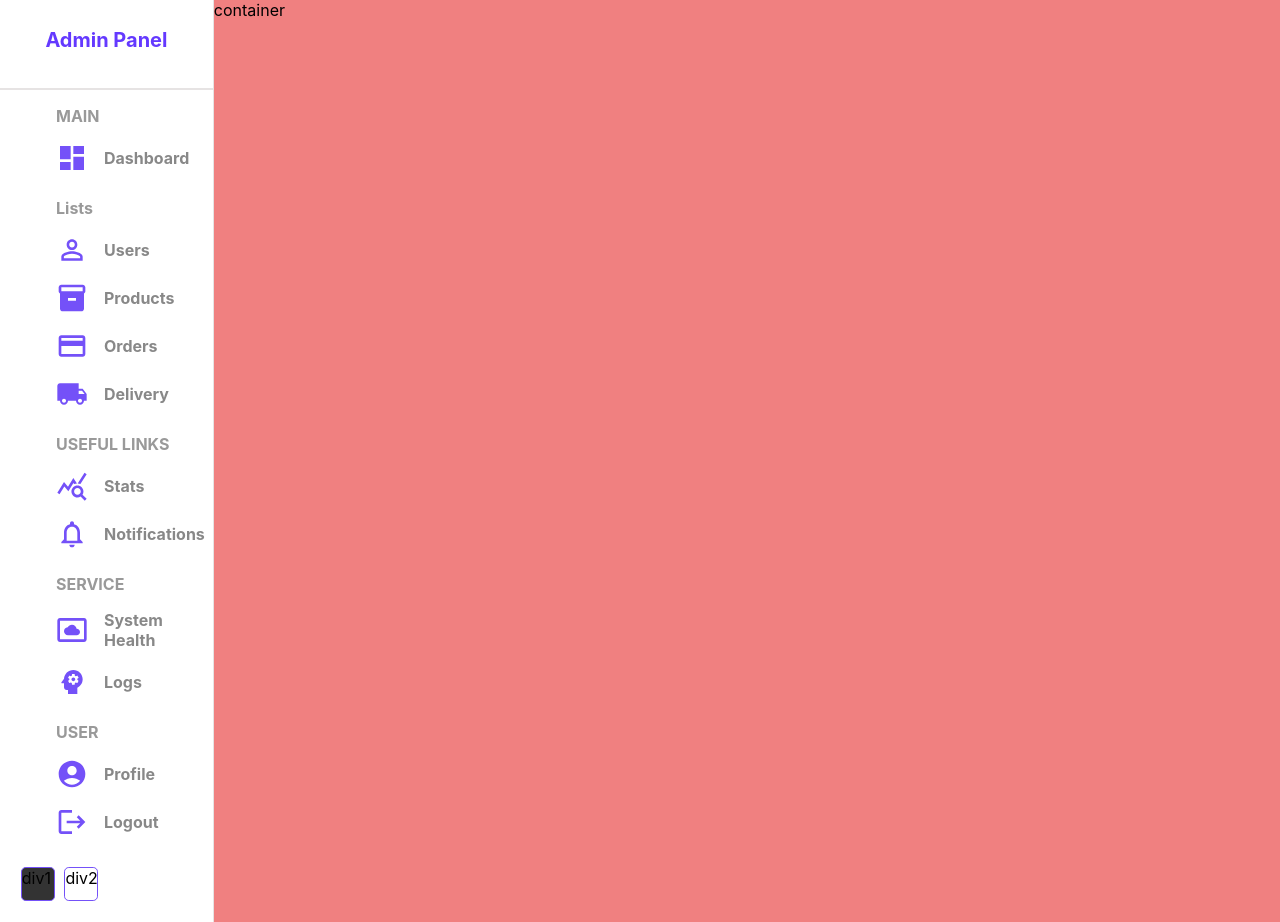
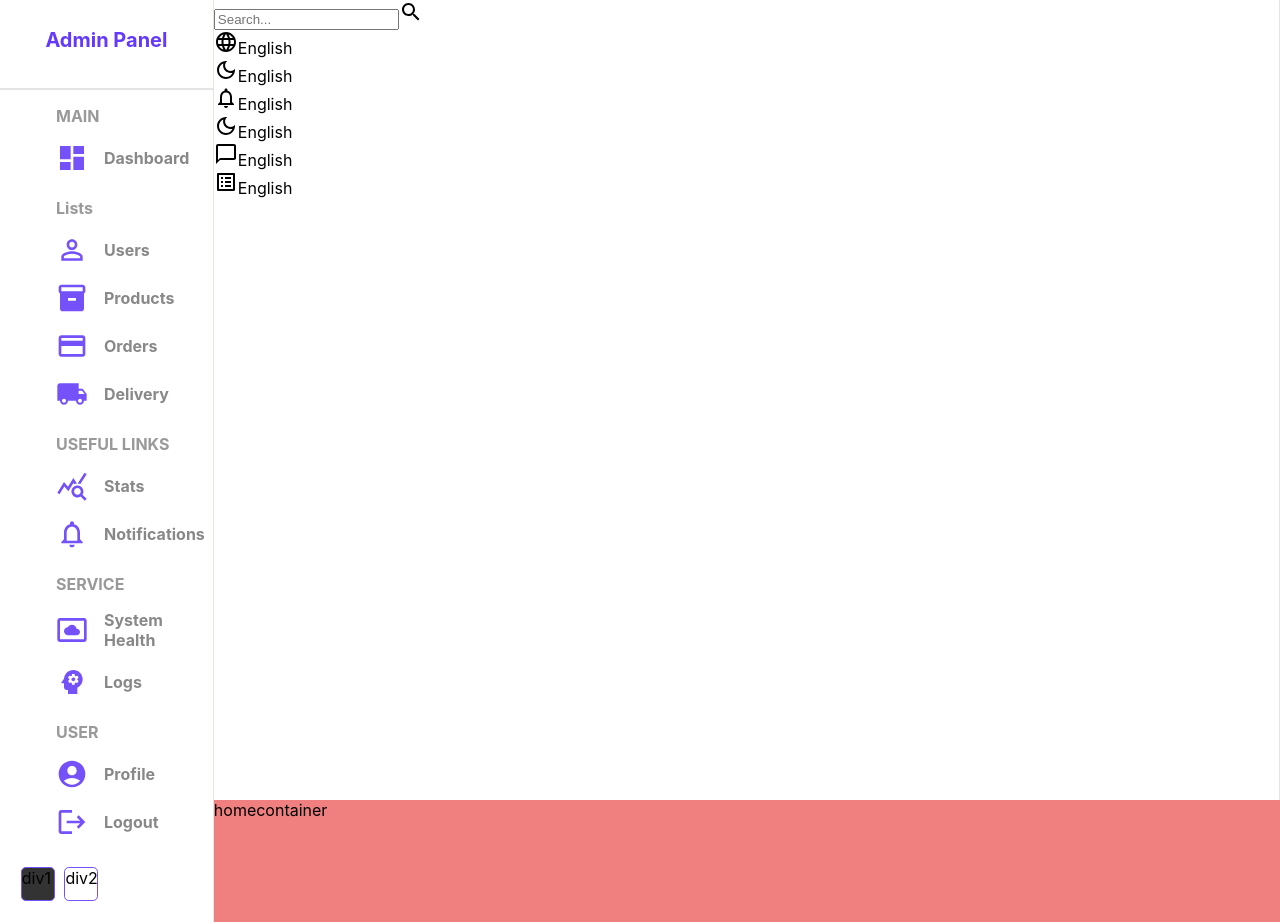
Before and after one commit to KristinaChausheva/react-admin-panel, a React (Create React App) app: page / in a window 1280 px wide. Built offline with nearby package versions, Linux system fonts and the light colour scheme.

Commit message:
nvbar icons added

```diff
--- a/src/components/navbar/Navbar.jsx
+++ b/src/components/navbar/Navbar.jsx
@@ -1,9 +1,46 @@
-import "./havbar.scss"
+import "./navbar.scss"
+import SearchOutlinedIcon from "@mui/icons-material/SearchOutlined"
+import LanguageOutlinedIcon from "@mui/icons-material/LanguageOutlined"
+import DarkModeOutlinedIcon from "@mui/icons-material/DarkModeOutlined"
+import NotificationsNoneOutlinedIcon from "@mui/icons-material/NotificationsNoneOutlined"
+import ChatBubbleOutlineOutlinedIcon from "@mui/icons-material/ChatBubbleOutlineOutlined"
+import ListAltOutlinedIcon from "@mui/icons-material/ListAltOutlined"
 
 function Navbar() {
   return (
-    <div className="home">
-      <h1 className="title">Navbar Page</h1>
+    <div className="sidebar">
+      <div className="wrapper">
+        <div className="search">
+          <input type="text" placeholder="Search..." />
+          <SearchOutlinedIcon />
+        </div>
+      </div>
+      <div className="items">
+        <div className="item">
+          <LanguageOutlinedIcon />
+          English
+        </div>
+        <div className="item">
+          <DarkModeOutlinedIcon />
+          English
+        </div>
+        <div className="item">
+          <NotificationsNoneOutlinedIcon />
+          English
+        </div>
+        <div className="item">
+          <DarkModeOutlinedIcon />
+          English
+        </div>
+        <div className="item">
+          <ChatBubbleOutlineOutlinedIcon />
+          English
+        </div>
+        <div className="item">
+          <ListAltOutlinedIcon />
+          English
+        </div>
+      </div>
     </div>
   )
 }
--- a/src/pages/home/Home.jsx
+++ b/src/pages/home/Home.jsx
@@ -1,11 +1,15 @@
 import "./home.scss"
 import Sidebar from "../../components/sidebar/Sidebar"
+import Navbar from "../../components/navbar/Navbar"
 
 function Home() {
   return (
     <div className="home">
       <Sidebar />
-      <div className="homeContainer">container</div>
+      <div className="homeContainer">
+        <Navbar />
+        homecontainer
+      </div>
     </div>
   )
 }
```
